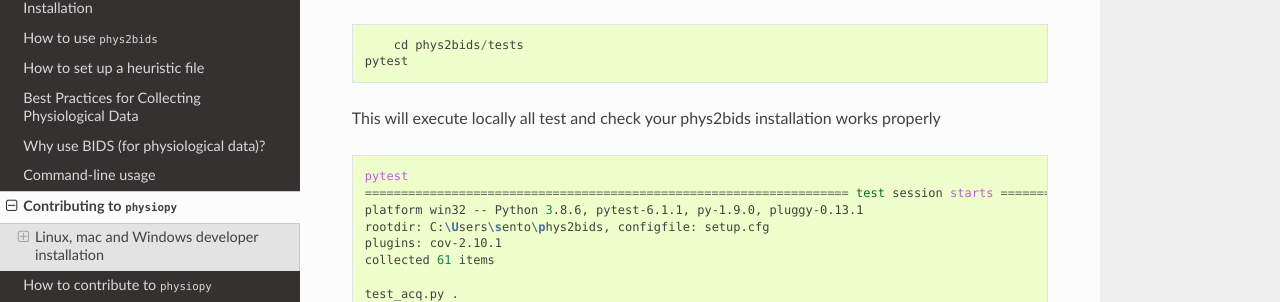
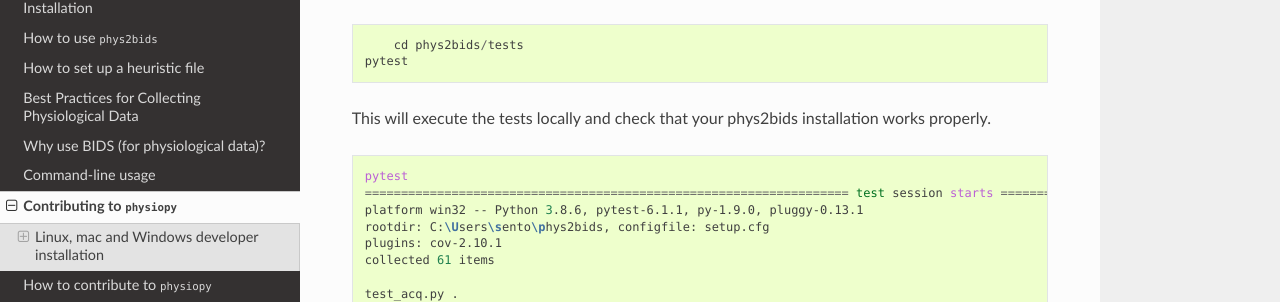
Before and after one commit to physiopy/phys2bids, a Sphinx documentation site: the page built from docs/contributing.rst, in a window 1280 px wide and 900 px high, scrolled down 1617 px. Shown: the part 211-513 px from the top of the window. Built offline with Sphinx 7.4.7 and the Read the Docs theme 2.0.0, drawn with Linux system fonts in a browser that asks for light colours.

Commit message:
Update docs/contributing.rst
Co-authored-by: Eneko Uruñuela <13706448+eurunuela@users.noreply.github.com>

```diff
--- a/docs/contributing.rst
+++ b/docs/contributing.rst
@@ -77,7 +77,7 @@ Type the commands::
 	cd phys2bids/tests
     pytest
 
-This will execute locally all test and check your phys2bids installation works properly
+This will execute the tests locally and check that your phys2bids installation works properly.
 
 .. code-block:: shell
 
```
